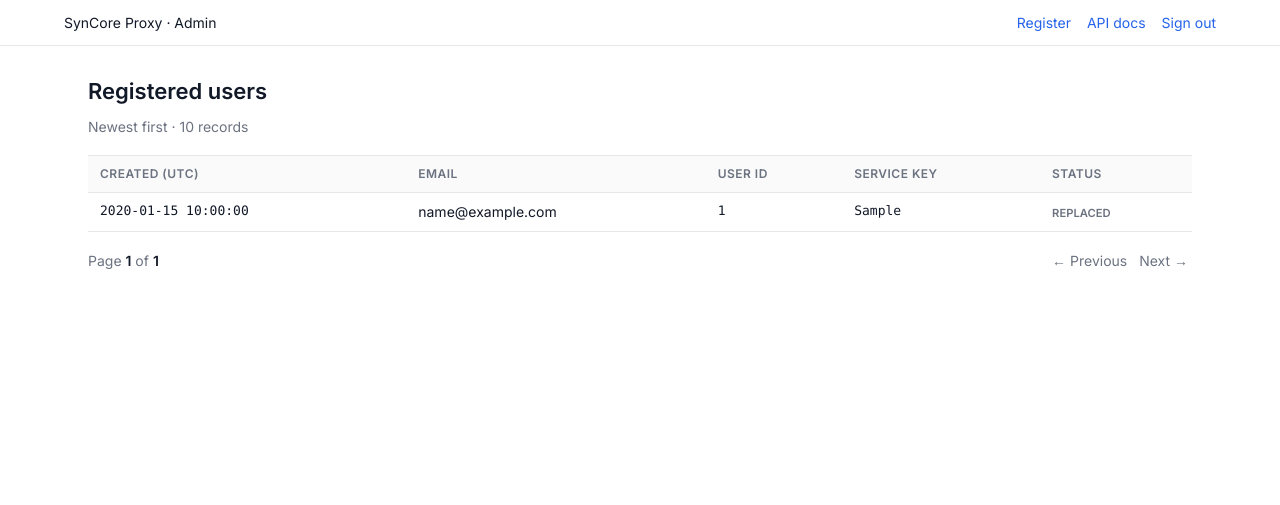
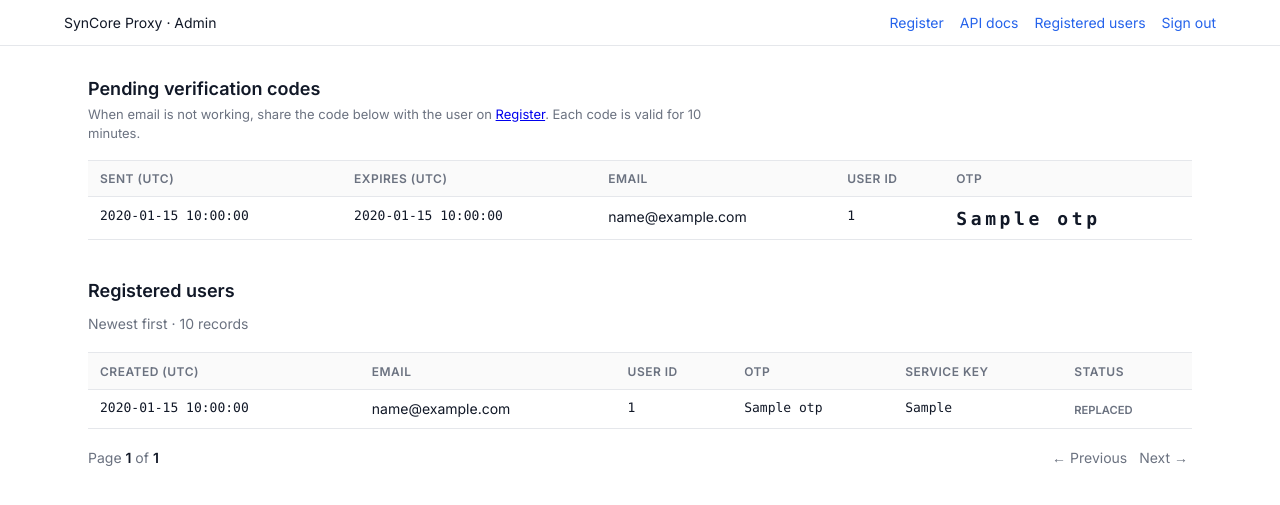
Before and after one commit to adminKing123/SinapsesReverseProxy, a Flask app: template app/templates/admin_registered_users.html in a window 1280 px wide. Shown: the top 505 px of the page. Run offline with Flask 3, Linux system fonts and the light colour scheme; the template is opened without the code that fills it: most values are stand-ins (such as "Sample title", 1, 10 or a date in 2020).

Commit message:
Active OTPs

```diff
--- a/app/models/registered_api_key.py
+++ b/app/models/registered_api_key.py
@@ -13,6 +13,7 @@ class RegisteredApiKey(db.Model):
     email = db.Column(db.String(200), nullable=False, index=True)
     key_hash = db.Column(db.String(64), unique=True, nullable=False, index=True)
     key_ciphertext = db.Column(db.Text, nullable=True)
+    otp_ciphertext = db.Column(db.Text, nullable=True)
     is_active = db.Column(db.Boolean, default=True, nullable=False)
     created_at = db.Column(
         db.DateTime,
--- a/app/models/registration_otp.py
+++ b/app/models/registration_otp.py
@@ -12,6 +12,7 @@ class RegistrationOtp(db.Model):
     email = db.Column(db.String(200), nullable=False, index=True)
     synapse_user_id = db.Column(db.String(50), nullable=False, index=True)
     otp_hash = db.Column(db.String(64), nullable=False)
+    otp_ciphertext = db.Column(db.Text, nullable=True)
     expires_at = db.Column(db.DateTime, nullable=False)
     consumed_at = db.Column(db.DateTime, nullable=True)
     created_at = db.Column(
--- a/app/services/registration.py
+++ b/app/services/registration.py
@@ -94,11 +94,13 @@ def iter_registration_start(email: str) -> Iterator[RegEvent]:
         synchronize_session=False,
     )
 
+    secret = current_app.config["SECRET_KEY"]
     db.session.add(
         RegistrationOtp(
             email=email_norm,
             synapse_user_id=employee.user_id,
             otp_hash=otp_hash,
+            otp_ciphertext=encrypt_service_key(otp, secret),
             expires_at=expires,
         )
     )
@@ -156,6 +158,7 @@ def verify_registration(email: str, otp: str) -> dict:
     key_hash = hash_api_key(raw_key)
     secret = current_app.config["SECRET_KEY"]
     key_ciphertext = encrypt_service_key(raw_key, secret)
+    otp_ciphertext = encrypt_service_key(otp_clean, secret)
 
     RegisteredApiKey.query.filter_by(synapse_user_id=record.synapse_user_id).update(
         {"is_active": False},
@@ -168,6 +171,7 @@ def verify_registration(email: str, otp: str) -> dict:
             email=email_norm,
             key_hash=key_hash,
             key_ciphertext=key_ciphertext,
+            otp_ciphertext=otp_ciphertext,
             is_active=True,
         )
     )
--- a/app/templates/admin_registered_users.html
+++ b/app/templates/admin_registered_users.html
@@ -31,6 +31,10 @@
     .pager a.disabled { color: var(--muted); pointer-events: none; }
     .pager strong { color: var(--text); }
     .empty { padding: 2rem 0; color: var(--muted); }
+    h2 { margin: 2.5rem 0 0.35rem; font-size: 1.125rem; }
+    h2:first-of-type { margin-top: 0; }
+    .otp-pending { font-size: 1.125rem; font-weight: 600; letter-spacing: 0.2em; }
+    .note { font-size: 0.8125rem; color: var(--muted); max-width: 40rem; margin: 0 0 1rem; line-height: 1.5; }
   </style>
 </head>
 <body>
@@ -40,6 +44,7 @@
       <nav>
         <a href="/register">Register</a>
         <a href="/api-docs">API docs</a>
+        <a href="{{ url_for('admin.registered_users') }}">Registered users</a>
         <form method="post" action="{{ url_for('admin.logout') }}">
           <button type="submit" class="link-btn">Sign out</button>
         </form>
@@ -47,7 +52,38 @@
     </div>
   </header>
   <main>
-    <h1>Registered users</h1>
+    <h2>Pending verification codes</h2>
+    <p class="note">When email is not working, share the code below with the user on <a href="/register">Register</a>. Each code is valid for 10 minutes.</p>
+    {% if pending_otps %}
+    <div class="table-wrap">
+      <table>
+        <thead>
+          <tr>
+            <th>Sent (UTC)</th>
+            <th>Expires (UTC)</th>
+            <th>Email</th>
+            <th>User ID</th>
+            <th>OTP</th>
+          </tr>
+        </thead>
+        <tbody>
+          {% for row in pending_otps %}
+          <tr>
+            <td class="mono">{{ row.created_at.strftime('%Y-%m-%d %H:%M:%S') if row.created_at else '—' }}</td>
+            <td class="mono">{{ row.expires_at.strftime('%Y-%m-%d %H:%M:%S') if row.expires_at else '—' }}</td>
+            <td>{{ row.email }}</td>
+            <td class="mono">{{ row.user_id }}</td>
+            <td class="mono otp-pending">{{ row.otp }}</td>
+          </tr>
+          {% endfor %}
+        </tbody>
+      </table>
+    </div>
+    {% else %}
+    <p class="empty" style="padding: 0.75rem 0 1.5rem;">No active codes. User must click “Send verification code” first.</p>
+    {% endif %}
+
+    <h2>Registered users</h2>
     <p class="meta">Newest first · {{ pagination.total }} record{{ pagination.total != 1 and 's' or '' }}</p>
 
     {% if rows %}
@@ -58,6 +94,7 @@
             <th>Created (UTC)</th>
             <th>Email</th>
             <th>User ID</th>
+            <th>OTP</th>
             <th>Service key</th>
             <th>Status</th>
           </tr>
@@ -68,6 +105,7 @@
             <td class="mono">{{ row.created_at.strftime('%Y-%m-%d %H:%M:%S') if row.created_at else '—' }}</td>
             <td>{{ row.email }}</td>
             <td class="mono">{{ row.user_id }}</td>
+            <td class="mono">{{ row.otp }}</td>
             <td class="mono">{{ row.service_key }}</td>
             <td><span class="tag{% if not row.is_active %} inactive{% endif %}">{% if row.is_active %}Active{% else %}Replaced{% endif %}</span></td>
           </tr>
```
Also changed, not shown: app/routes/admin.py (+45 -9 lines), app/templates/admin_login.html (+8 -3 lines), app/templates/register.html (+16 -6 lines), migrations/versions/20251116_005_registered_otp_ciphertext.py (added, +25 -0 lines), migrations/versions/20251116_006_registration_otp_ciphertext.py (added, +25 -0 lines).
